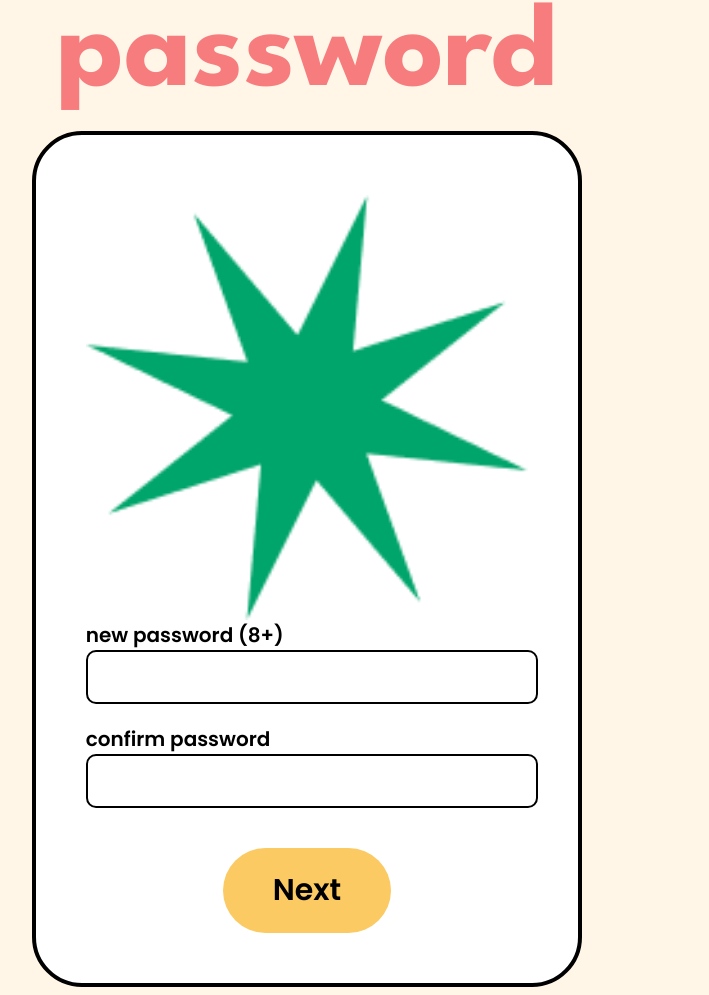
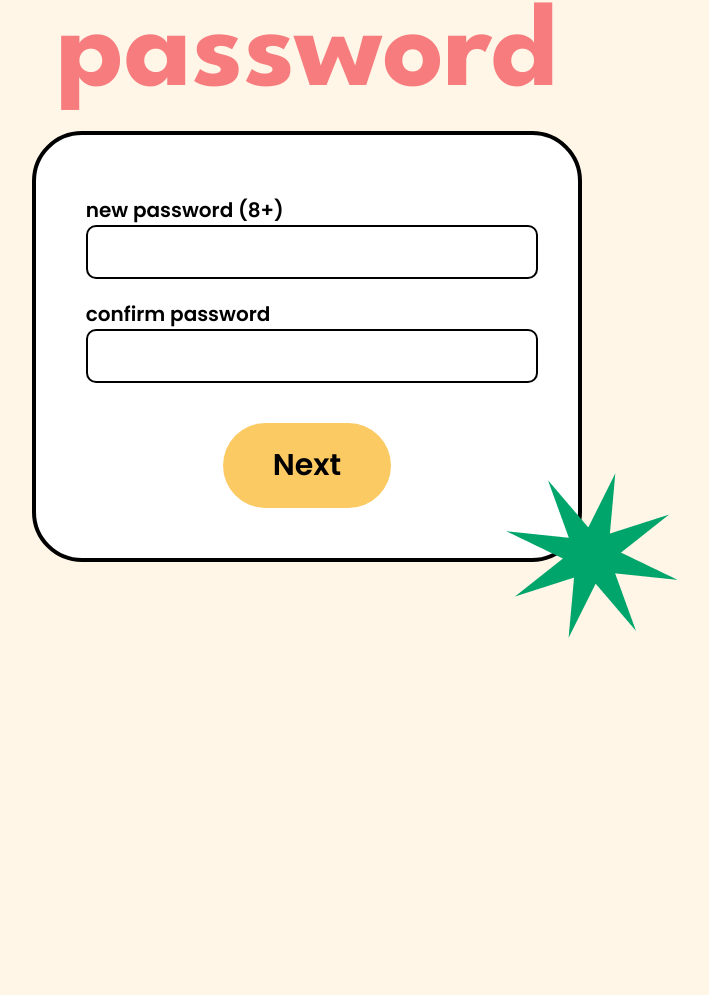
Before and after one commit to Web-Aek-Ae/Social-Media, an ASP.NET Core app: page /User/ResetPassword in a window 1280 px wide. Shown: the part 180-1175 px from the top of the page, without its empty margins (333-1042 px from the left). After the commit the page ends 818 px from the top, so only its background shows below. Run offline with ASP.NET Core 8, Linux system fonts and the light colour scheme.

Commit message:
edit resetpassword page

```diff
--- a/Views/User/ResetPassword.cshtml
+++ b/Views/User/ResetPassword.cshtml
@@ -12,7 +12,7 @@
 <div class="Container">
     <h1 class="Header forgotHeader ">Reset password</h1>
     <form method="post" action="@Url.Action("Login", "User")" class="Form forgotForm">
-        <img src="@Url.Content("~/star.png")" alt="Star Icon" class="img2">
+        <img src="@Url.Content("~/star.png")" alt="Star Icon" class="star2">
 
         <div class="form-group">
             <label for="Password">new password (8+)</label>
```
